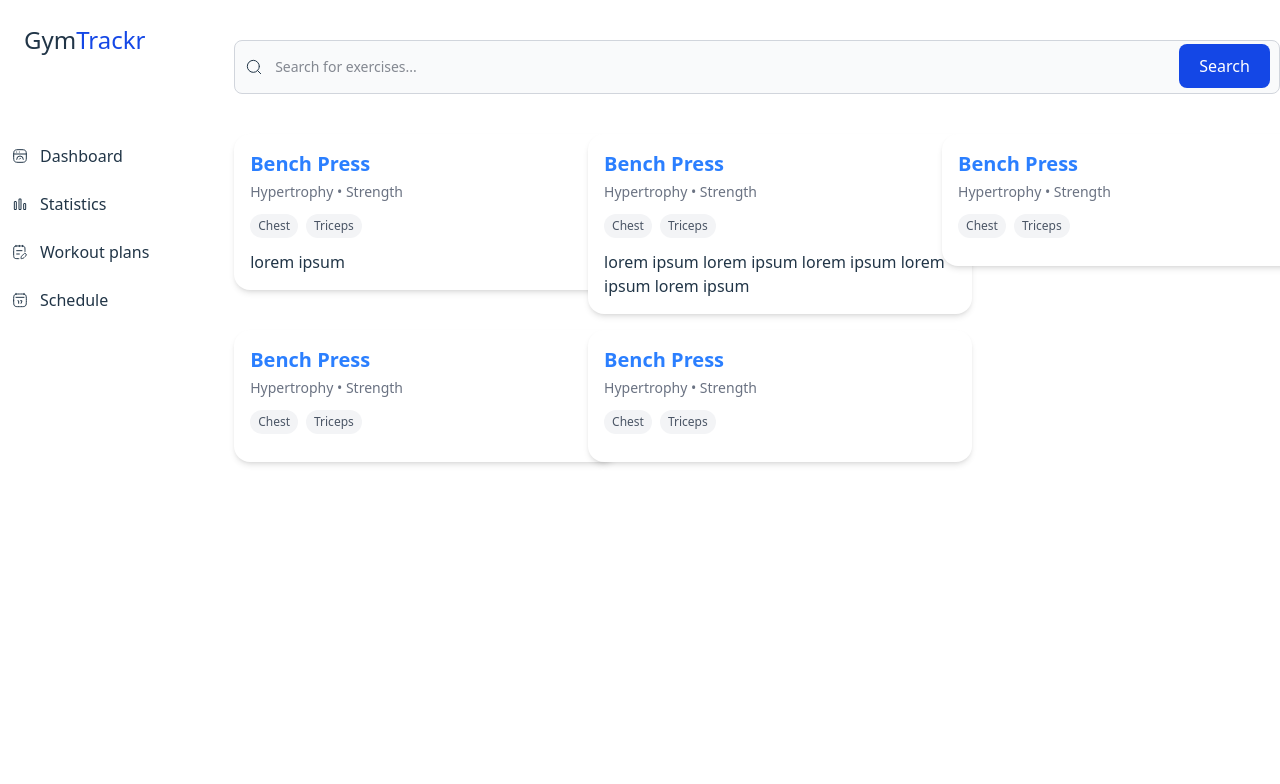
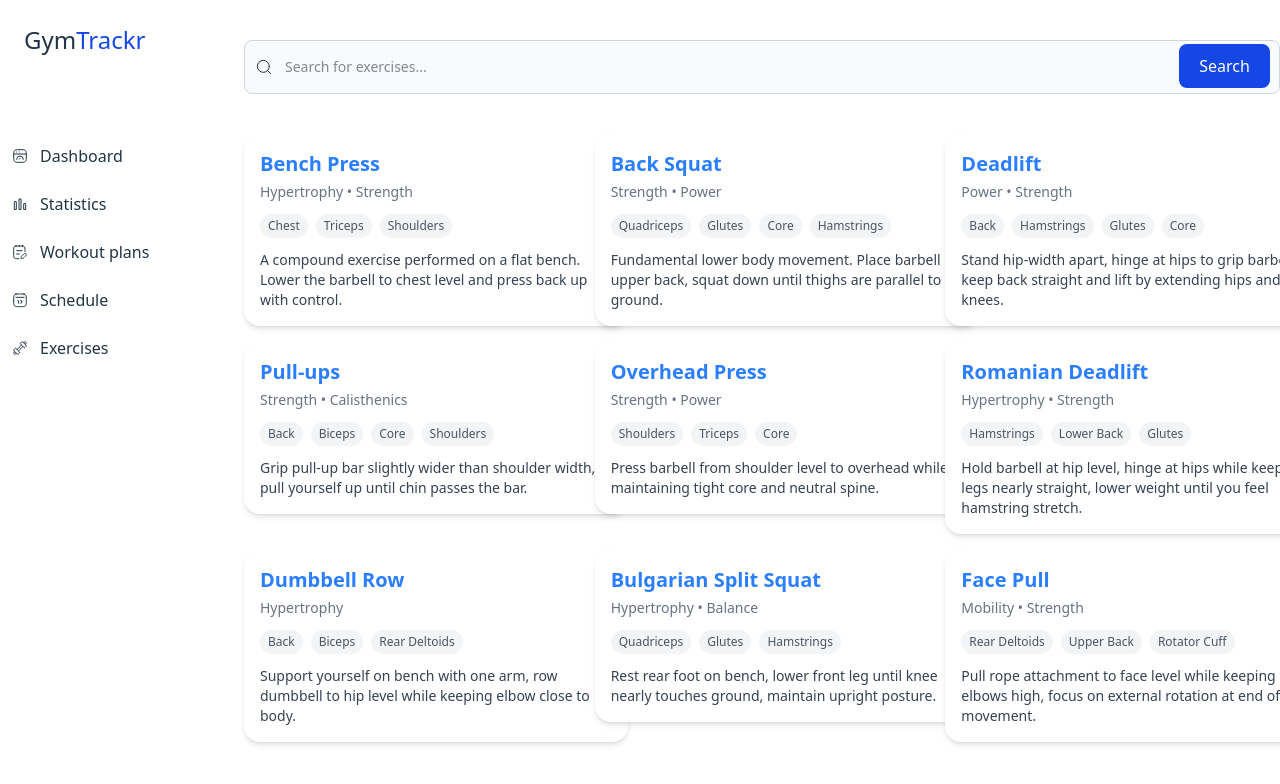
Before and after one commit to mirak-1/gymtracker, a React (Vite) app in the folder gymtracker/: page / in a window 1280 px wide. Shown: the top 784 px of the page. Built offline with nearby package versions, Linux system fonts and the light colour scheme.

Commit message:
feat(frontend): add exercises button + exercises examples

```diff
--- a/gymtracker/src/components/Exercice.jsx
+++ b/gymtracker/src/components/Exercice.jsx
@@ -1,17 +1,19 @@
-
-function Exercice({ text }) {
+function Exercice({ name, category, muscles, description }) {
     return (
         <div className="bg-white rounded-2xl shadow-md p-4 flex flex-col gap-3 w-96 hover:shadow-blue-500/50 transition">
             <div className="flex flex-col gap-1">
-                <h2 className="text-xl font-bold text-blue-500">Bench Press</h2>
-                <p className="text-sm text-gray-500">Hypertrophy • Strength</p>
+                <h2 className="text-xl font-bold text-blue-500">{name}</h2>
+                <p className="text-sm text-gray-500">{category}</p>
             </div>
             <div className="flex flex-wrap gap-2 text-xs text-gray-600">
-                <span className="bg-gray-100 rounded-full px-2 py-1">Chest</span>
-                <span className="bg-gray-100 rounded-full px-2 py-1">Triceps</span>
+                {muscles.map((muscle) => (
+                    <span key={muscle} className="bg-gray-100 rounded-full px-2 py-1">
+                        {muscle}
+                    </span>
+                ))}
             </div>
-            <div>
-                {text}
+            <div className="text-sm text-gray-700">
+                {description}
             </div>
         </div>
     );
--- a/gymtracker/src/components/Sidebar.jsx
+++ b/gymtracker/src/components/Sidebar.jsx
@@ -2,31 +2,35 @@ import HugeiconsDashboardBrowsing from "./icones/dashboard";
 import HugeiconsChart01 from './icones/chart'
 import HugeiconsNoteEdit from './icones/note'
 import HugeiconsCalendar01 from "./icones/calendar";
-
+import HugeiconsDumbbell01
+ from "./icones/dumbbell";
 function Sidebar() {
     return (
         <div className="flex-col">
             <div className="ml-6 mt-6 text-2xl mb-20">Gym<span className="text-blue-700">Trackr</span></div>
             <div className="grid grid-cols-1 gap-2 align-center">
-                <div className="flex place-items-center rounded-l-xl pt-2 pb-2 pl-3 hover:bg-blue-200 hover:border-r-5 hover:text-blue-700">
+                <div className="flex place-items-center rounded-l-xl pt-2 pb-2 pl-3 hover:bg-blue-200 hover:border-r-5 transition duration-300 hover:text-blue-700">
                     <HugeiconsDashboardBrowsing className="mr-3" />
                     Dashboard
                 </div>
-                <div className="flex place-items-center rounded-l-xl pt-2 pb-2 pl-3 hover:bg-blue-200 hover:border-r-5 hover:text-blue-700">
+                <div className="flex place-items-center rounded-l-xl pt-2 pb-2 pl-3 hover:bg-blue-200 hover:border-r-5 transition duration-300 hover:text-blue-700">
                     <HugeiconsChart01 className="mr-3" />
                     Statistics
                 </div>
-                <div className="flex place-items-center rounded-l-xl pt-2 pb-2 pl-3 hover:bg-blue-200 hover:border-r-5 hover:text-blue-700">
+                <div className="flex place-items-center rounded-l-xl pt-2 pb-2 pl-3 hover:bg-blue-200 hover:border-r-5 transition duration-300 hover:text-blue-700">
                     <HugeiconsNoteEdit className="mr-3" />
                     Workout plans
                 </div>
-                <div className="flex place-items-center rounded-l-xl pt-2 pb-2 pl-3 hover:bg-blue-200 hover:border-r-5 hover:text-blue-700">
+                <div className="flex place-items-center rounded-l-xl pt-2 pb-2 pl-3 hover:bg-blue-200 hover:border-r-5 transition duration-300 hover:text-blue-700">
                     <HugeiconsCalendar01 className="mr-3" />
                     Schedule
                 </div>
-                <div className="divider divider-horizontal">
+                <div className="flex place-items-center rounded-l-xl pt-2 pb-2 pl-3 hover:bg-blue-200 hover:border-r-5 transition duration-300 hover:text-blue-700">
+                    <HugeiconsDumbbell01 className="mr-3" />
 
+                    Exercises
                 </div>
+
             </div>
         </div>
     );
--- /dev/null
+++ b/gymtracker/src/components/icones/dumbbell.jsx
@@ -0,0 +1,8 @@
+import React from 'react'
+
+export function HugeiconsDumbbell01(props) {
+  return (
+    <svg xmlns="http://www.w3.org/2000/svg" width="1em" height="1em" viewBox="0 0 24 24" {...props}>{/* Icon from Huge Icons by Hugeicons - undefined */}<path fill="none" stroke="currentColor" strokeLinecap="round" strokeLinejoin="round" strokeWidth="1.5" d="M7.735 13.732s.905-1.222 1.5-1.5c1.795-.84 2.16-1.206 3-3.001c.278-.595 1.5-1.5 1.5-1.5m-3.5 8.502s1.222-.906 1.5-1.5c.84-1.796 1.205-2.161 3-3.001c.594-.279 1.5-1.501 1.5-1.501m-1.804-7.339a1.3 1.3 0 0 1 1.839-.002l4.811 4.798a1.3 1.3 0 0 1 .003 1.839l-1.528 1.534a1.3 1.3 0 0 1-1.839.003l-4.812-4.799a1.3 1.3 0 0 1-.002-1.839zM4.414 12.903a1.3 1.3 0 0 1 1.838-.003l4.812 4.798a1.3 1.3 0 0 1 .003 1.839L9.538 21.07a1.3 1.3 0 0 1-1.838.003l-4.812-4.798a1.3 1.3 0 0 1-.003-1.84zm13.524-9.45c1.882-2.468 5.202.387 2.605 2.576M3.378 17.977c-2.38 1.992.62 5.182 2.69 2.489" color="currentColor"></path></svg>
+  )
+}
+export default HugeiconsDumbbell01
--- /dev/null
+++ b/gymtracker/src/data/exercises.js
@@ -0,0 +1,65 @@
+export const exercises = [
+    {
+        id: 1,
+        name: "Bench Press",
+        category: "Hypertrophy • Strength",
+        muscles: ["Chest", "Triceps", "Shoulders"],
+        description: "A compound exercise performed on a flat bench. Lower the barbell to chest level and press back up with control."
+    },
+    {
+        id: 2,
+        name: "Back Squat",
+        category: "Strength • Power",
+        muscles: ["Quadriceps", "Glutes", "Core", "Hamstrings"],
+        description: "Fundamental lower body movement. Place barbell on upper back, squat down until thighs are parallel to ground."
+    },
+    {
+        id: 3,
+        name: "Deadlift",
+        category: "Power • Strength",
+        muscles: ["Back", "Hamstrings", "Glutes", "Core"],
+        description: "Stand hip-width apart, hinge at hips to grip barbell, keep back straight and lift by extending hips and knees."
+    },
+    {
+        id: 4,
+        name: "Pull-ups",
+        category: "Strength • Calisthenics",
+        muscles: ["Back", "Biceps", "Core", "Shoulders"],
+        description: "Grip pull-up bar slightly wider than shoulder width, pull yourself up until chin passes the bar."
+    },
+    {
+        id: 5,
+        name: "Overhead Press",
+        category: "Strength • Power",
+        muscles: ["Shoulders", "Triceps", "Core"],
+        description: "Press barbell from shoulder level to overhead while maintaining tight core and neutral spine."
+    },
+    {
+        id: 6,
+        name: "Romanian Deadlift",
+        category: "Hypertrophy • Strength",
+        muscles: ["Hamstrings", "Lower Back", "Glutes"],
+        description: "Hold barbell at hip level, hinge at hips while keeping legs nearly straight, lower weight until you feel hamstring stretch."
+    },
+    {
+        id: 7,
+        name: "Dumbbell Row",
+        category: "Hypertrophy",
+        muscles: ["Back", "Biceps", "Rear Deltoids"],
+        description: "Support yourself on bench with one arm, row dumbbell to hip level while keeping elbow close to body."
+    },
+    {
+        id: 8,
+        name: "Bulgarian Split Squat",
+        category: "Hypertrophy • Balance",
+        muscles: ["Quadriceps", "Glutes", "Hamstrings"],
+        description: "Rest rear foot on bench, lower front leg until knee nearly touches ground, maintain upright posture."
+    },
+    {
+        id: 9,
+        name: "Face Pull",
+        category: "Mobility • Strength",
+        muscles: ["Rear Deltoids", "Upper Back", "Rotator Cuff"],
+        description: "Pull rope attachment to face level while keeping elbows high, focus on external rotation at end of movement."
+    }
+];
--- a/gymtracker/src/pages/Exercices.jsx
+++ b/gymtracker/src/pages/Exercices.jsx
@@ -1,11 +1,12 @@
 import Exercice from "../components/Exercice";
 import Sidebar from "../components/Sidebar";
 import SearchBar from "../components/Searchbar";
+import { exercises } from "../data/exercises";
 
 function Exercices() {
     return (
         <div className="flex">
-            <div className="w-3xs mr-2">
+            <div className="w-3xs mr-5">
                 <Sidebar />
             </div>
             <div className="flex-col">
@@ -13,21 +14,11 @@ function Exercices() {
                     <SearchBar />
                 </div>
                 <div className="grid grid-cols-3 mt-10 gap-4">
-                    <div className="">
-                        <Exercice text="lorem ipsum" />
-                    </div>
-                    <div className="">
-                        <Exercice text="lorem ipsum lorem ipsum lorem ipsum lorem ipsum lorem ipsum" />
-                    </div>
-                    <div className="">
-                        <Exercice />
-                    </div>
-                    <div className="">
-                        <Exercice />
-                    </div>
-                    <div className="">
-                        <Exercice />
-                    </div>
+                    {exercises.map((exercise) => (
+                        <div key={exercise.id}>
+                            <Exercice {...exercise} />
+                        </div>
+                    ))}
                 </div>
             </div>
         </div>
```
